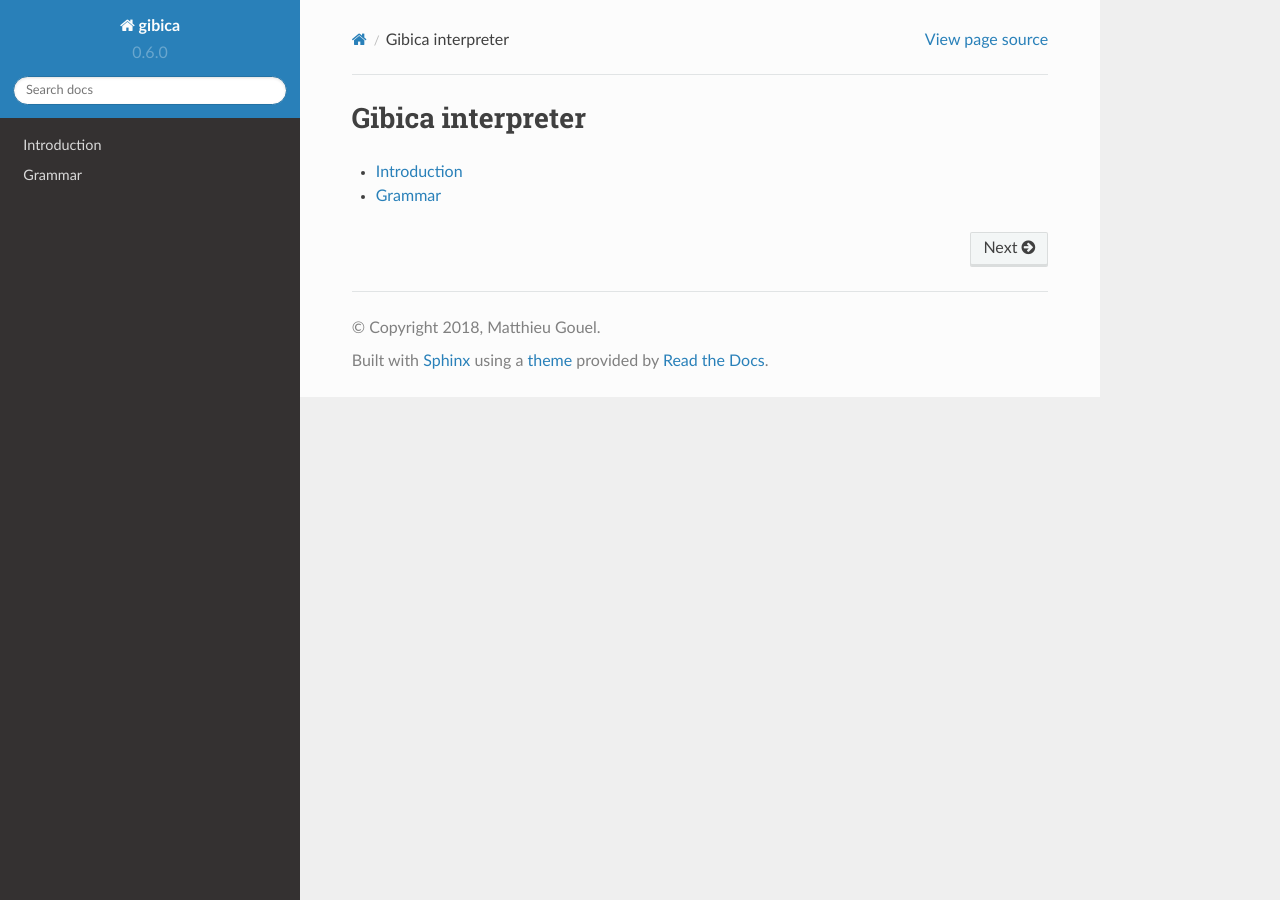
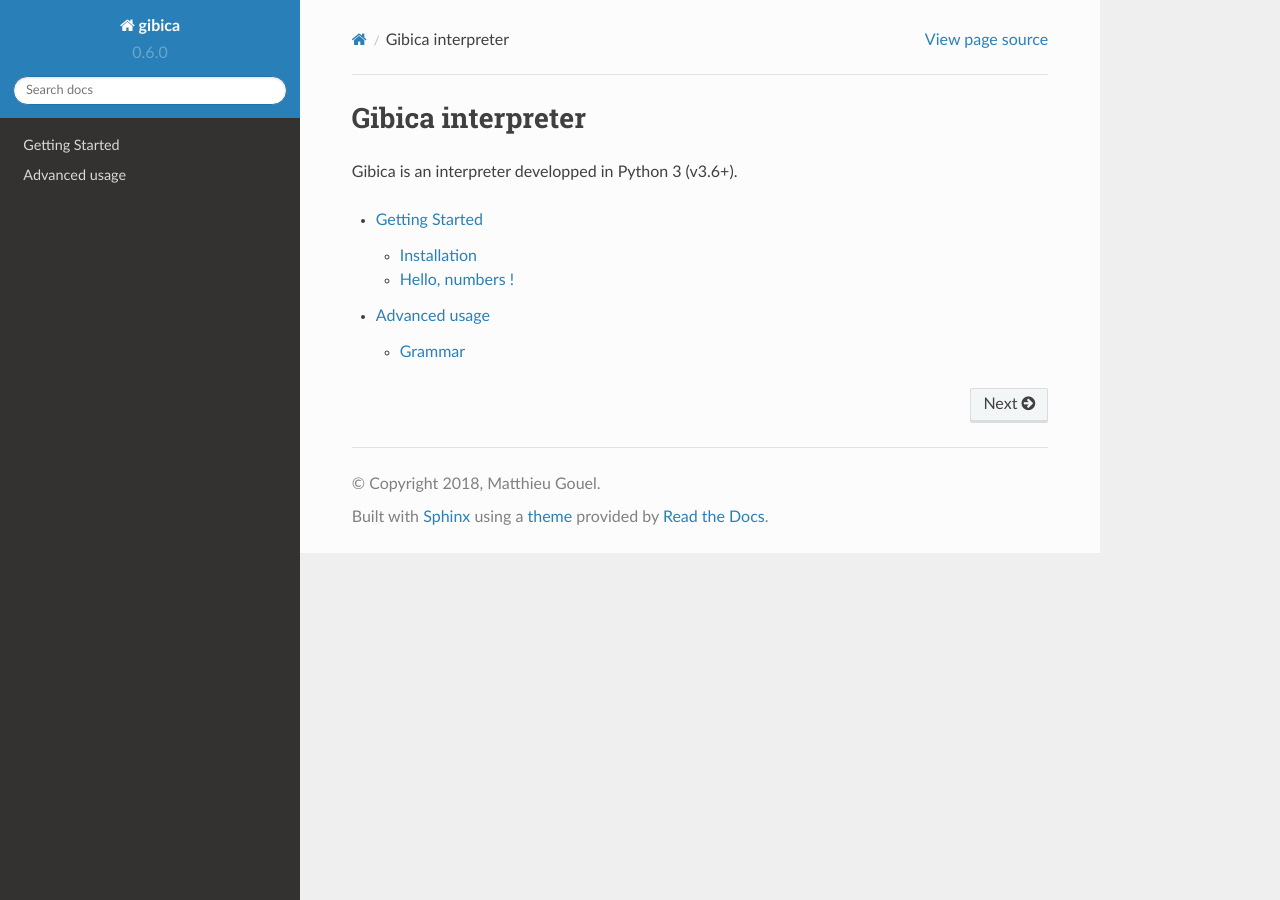
Before and after one commit to matthieugouel/gibica, a Sphinx documentation site: the page built from docs/index.rst, in a window 1280 px wide. Built offline with Sphinx 7.4.7 and the Read the Docs theme 2.0.0, drawn with Linux system fonts in a browser that asks for light colours.

Commit message:
Update documentation

```diff
--- a/docs/grammar.rst
+++ b/docs/advanced.rst
@@ -1,6 +1,9 @@
 ==================
+Advanced usage
+==================
+
 Grammar
-==================
+--------
 
 This is the current grammar of the Gibica language.
 
--- a/docs/index.rst
+++ b/docs/index.rst
@@ -2,8 +2,10 @@
 Gibica interpreter
 ==================
 
+Gibica is an interpreter developped in Python 3 (v3.6+).
+
 .. toctree::
    :maxdepth: 2
 
-   introduction
-   grammar
+   quickstart
+   advanced
--- a/docs/introduction.rst
+++ /dev/null
@@ -1,5 +0,0 @@
-==================
-Introduction
-==================
-
-Gibica is an interpreter developped in Python 3.
```
Also changed, not shown: docs/quickstart.rst (added, +48 -0 lines).
